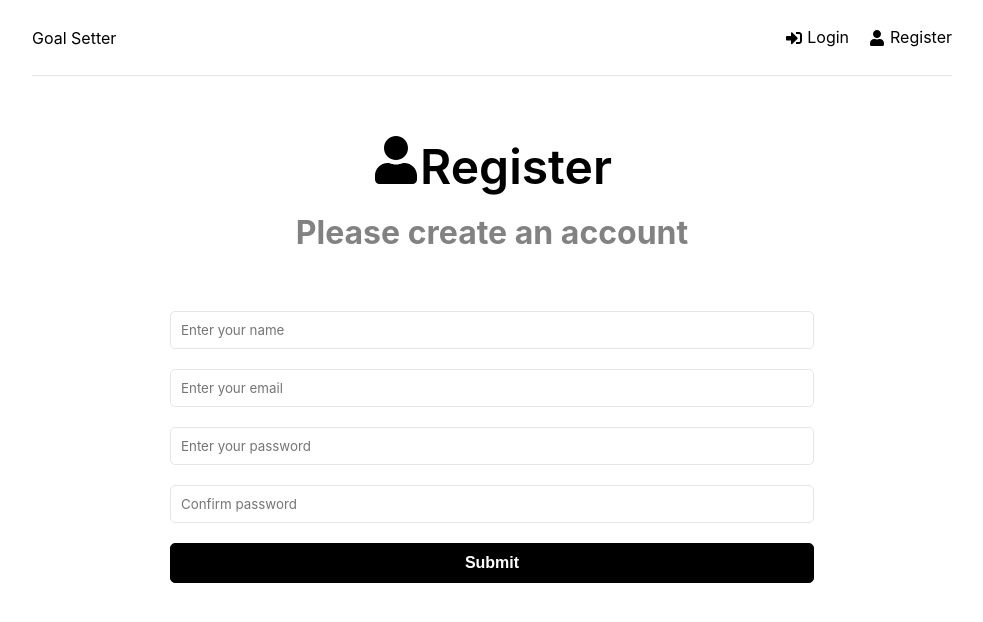
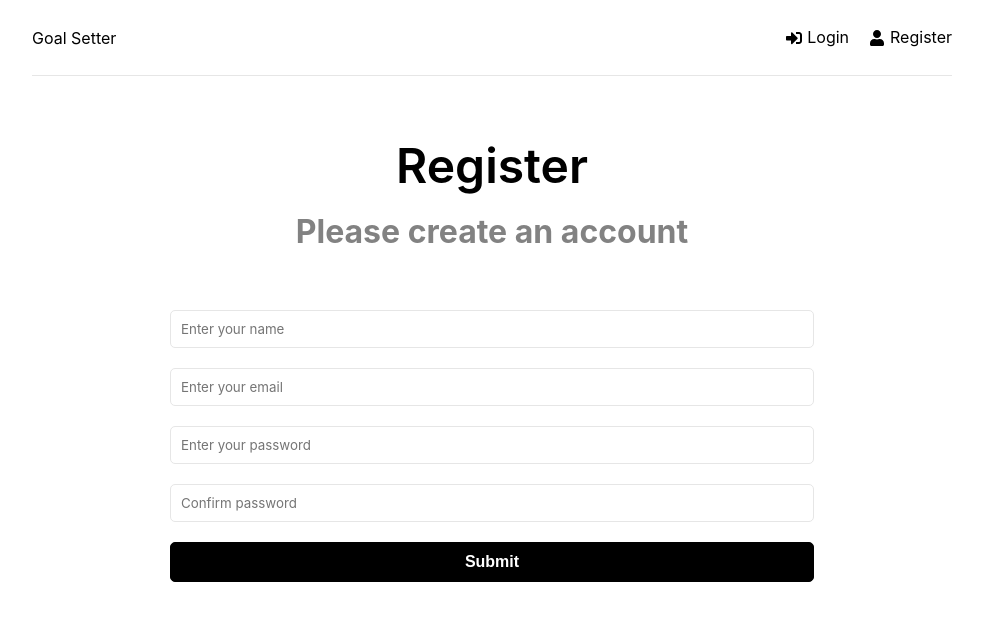
Before and after one commit to weinee/goal-setter, a React (Vite) app in the folder frontend/: page /register in a window 1280 px wide. Shown: the top 622 px of the page, without its empty margins (148-1131 px from the left). Built offline with nearby package versions, Linux system fonts and the light colour scheme.

Commit message:
Remove icons

```diff
--- a/frontend/src/pages/Login.jsx
+++ b/frontend/src/pages/Login.jsx
@@ -2,7 +2,6 @@ import React, { useState, useEffect } from "react";
 import { useSelector, useDispatch } from "react-redux";
 import { useNavigate } from "react-router-dom";
 import { toast } from "react-toastify";
-import { FaUser, FaSignInAlt } from "react-icons/fa";
 
 import { login, reset } from "../features/auth/authSlice";
 import Spinner from "../components/Spinner";
@@ -58,10 +57,7 @@ const Login = () => {
   return (
     <>
       <section className={"heading"}>
-        <h1>
-          <FaSignInAlt />
-          Login
-        </h1>
+        <h1>Login</h1>
         <p>Please sign in</p>
       </section>
       <section className={"form"}>
--- a/frontend/src/pages/Register.jsx
+++ b/frontend/src/pages/Register.jsx
@@ -2,7 +2,6 @@ import React, { useState, useEffect } from "react";
 import { useSelector, useDispatch } from "react-redux";
 import { useNavigate } from "react-router-dom";
 import { toast } from "react-toastify";
-import { FaUser } from "react-icons/fa";
 
 import { register, reset } from "../features/auth/authSlice";
 import Spinner from "../components/Spinner";
@@ -66,10 +65,7 @@ const Register = () => {
   return (
     <>
       <section className={"heading"}>
-        <h1>
-          <FaUser />
-          Register
-        </h1>
+        <h1>Register</h1>
         <p>Please create an account</p>
       </section>
       <section className={"form"}>
```
